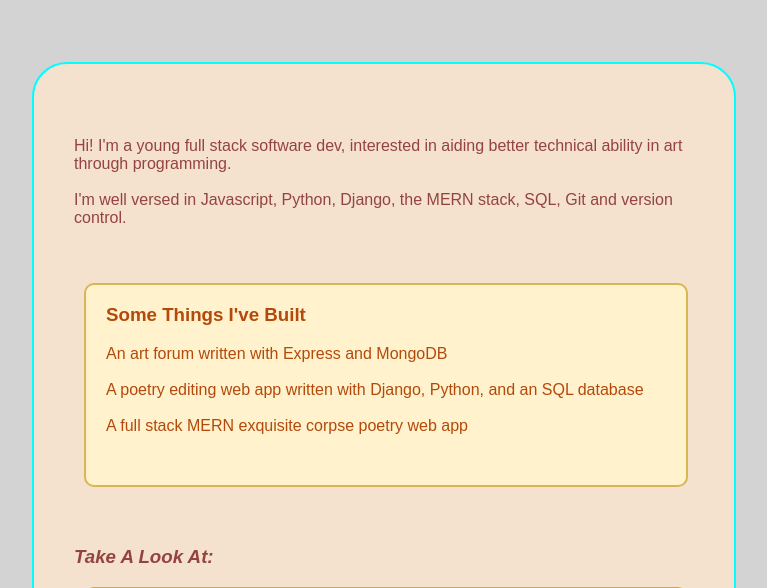
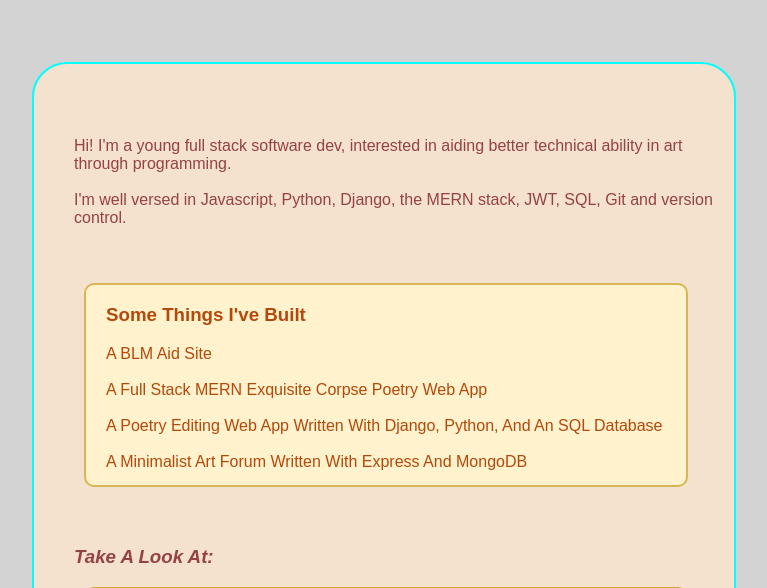
Before and after one commit to isama22/portfolio, a Django app: page / in a window 1320 px wide. Shown: the part 177-765 px from the top of the page, without its empty margins (326-1093 px from the left). Run offline with Django 3.2, Linux system fonts and the light colour scheme.

Commit message:
changed demarcate github link

```diff
--- a/main_app/templates/home.html
+++ b/main_app/templates/home.html
@@ -28,17 +28,18 @@
             Hi! I'm a young full stack software dev, interested in aiding better technical ability in art through
             programming.
             <br><br>
-            I'm well versed in Javascript, Python, Django, the MERN stack, SQL, Git and version
+            I'm well versed in Javascript, Python, Django, the MERN stack, JWT, SQL, Git and version
             <br>control.</p>
 
         <div class="projects">
             <h3>Some Things I've Built</h3>
+            <a href="" class="list">A BLM Aid Site</a><br><br>
+            <a href="https://github.com/isama22/demarcate" target="_blank" class="list">
+                A Full Stack MERN Exquisite Corpse Poetry Web App</a><br><br>
+            <a href="https://newpoems.herokuapp.com/" target="_blank" class="list">
+                A Poetry Editing Web App Written With Django, Python, And An SQL Database</a><br><br>
             <a href="https://isasproject2.herokuapp.com/posts" target="_blank" class="list">
-                An art forum written with Express and MongoDB</a><br><br>
-            <a href="https://newpoems.herokuapp.com/" target="_blank" class="list">
-                A poetry editing web app written with Django, Python, and an SQL database</a><br><br>
-            <a href="https://github.com/isama22/demarcate" target="_blank" class="list">
-                A full stack MERN exquisite corpse poetry web app</a>
+                A Minimalist Art Forum Written With Express And MongoDB</a><br><br>
         </div>
         <h3 class="fp-header"><em>Take A Look At:</em></h3>
         <div class="poe-div">
@@ -75,7 +76,7 @@
                 <div class="demarcate-links">
                     <a href="https://ddemarcate.herokuapp.com/" target="_blank">Visit</a>
                     &nbsp;&nbsp;&nbsp;&nbsp;&nbsp;
-                    <a href="https://github.com/isama22/demarcate" target="_blank">See The Code</a>
+                    <a href="https://github.com/isama22/project4" target="_blank">See The Code</a>
                     &nbsp;&nbsp;&nbsp;&nbsp;&nbsp;
 
                 </div>
```
